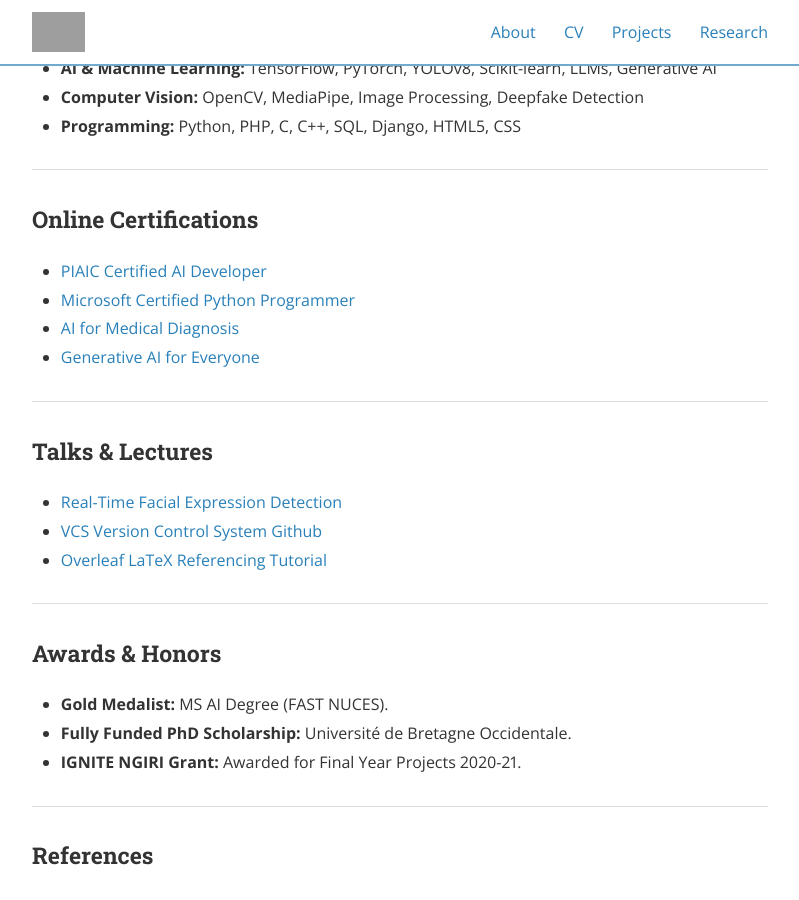
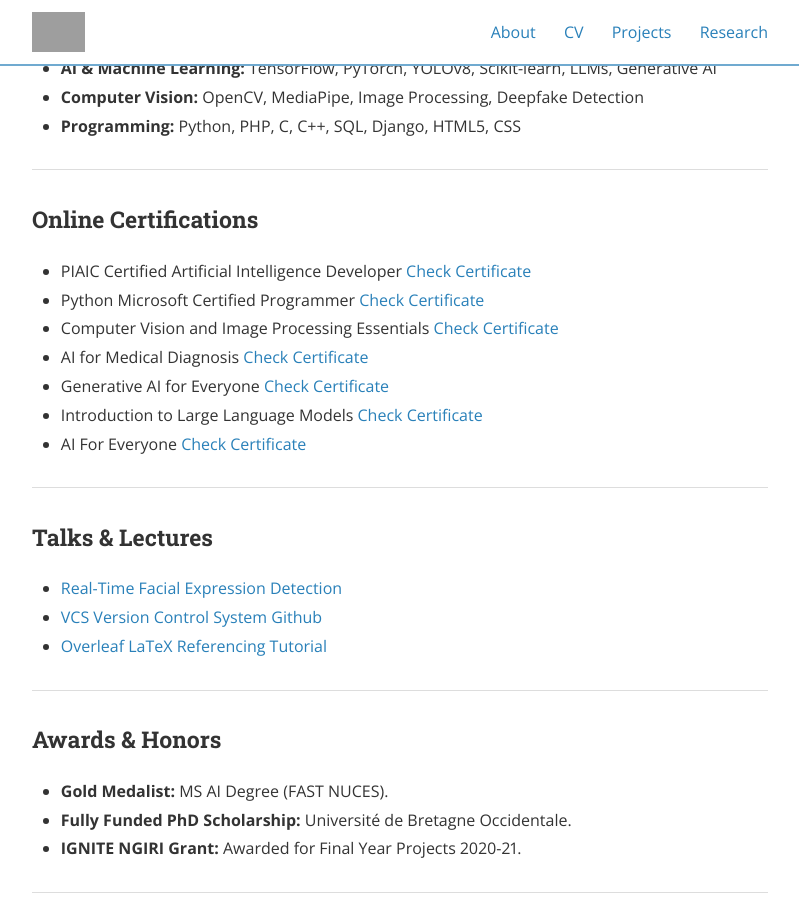
Before and after one commit to Ehsaanali/Ehsaanali.github.io, a Jekyll site: the page built from cv.md, in a window 1280 px wide and 900 px high, scrolled down 2319 px. Shown: the whole window, without its empty margins (240-1039 px from the left). Built offline with Jekyll 4.4.1, drawn with Linux system fonts in a browser that asks for light colours; nearby versions of some CDN libraries; grey boxes are pictures that could not be loaded.

Commit message:
Update cv.md

```diff
--- a/cv.md
+++ b/cv.md
@@ -131,10 +131,54 @@ nav_order: 2
 
 <h3>Online Certifications</h3>
 <ul>
-  <li><a href="https://www.linkedin.com/feed/update/urn:li:activity:7049437498925625344/" target="_blank">PIAIC Certified AI Developer</a></li>
-  <li><a href="https://media.licdn.com/dms/image/C4E2DAQFzi0UFVBwwBA/profile-treasury-image-shrink_800_800/0/1643718692752?e=1704398400&v=beta&t=s2KW-_DUW-7rZw-4iOjjnCx9zQDWX53qLyHgfVPJoUY" target="_blank">Microsoft Certified Python Programmer</a></li>
-  <li><a href="https://coursera.org/share/9c6a63f4ed1046df6c269631e6abff28" target="_blank">AI for Medical Diagnosis</a></li>
-  <li><a href="https://www.coursera.org/account/accomplishments/certificate/TEAROE8E9ZWY/" target="_blank">Generative AI for Everyone</a></li>
+  <li>
+    PIAIC Certified Artificial Intelligence Developer
+    <a href="https://www.linkedin.com/feed/update/urn:li:activity:7049437498925625344/" target="_blank">
+      Check Certificate
+    </a>
+  </li>
+
+  <li>
+    Python Microsoft Certified Programmer
+    <a href="https://media.licdn.com/dms/image/C4E2DAQFzi0UFVBwwBA/profile-treasury-image-shrink_800_800/0/1643718692752?e=1704398400&v=beta&t=s2KW-_DUW-7rZw-4iOjjnCx9zQDWX53qLyHgfVPJoUY" target="_blank">
+      Check Certificate
+    </a>
+  </li>
+
+  <li>
+    Computer Vision and Image Processing Essentials
+    <a href="https://www.credly.com/badges/677682ae-1b24-4d9a-ad53-71d2f2c35368/linked_in_profile" target="_blank">
+      Check Certificate
+    </a>
+  </li>
+
+  <li>
+    AI for Medical Diagnosis
+    <a href="https://coursera.org/share/9c6a63f4ed1046df6c269631e6abff28" target="_blank">
+      Check Certificate
+    </a>
+  </li>
+
+  <li>
+    Generative AI for Everyone
+    <a href="https://www.coursera.org/account/accomplishments/certificate/TEAROE8E9ZWY/" target="_blank">
+      Check Certificate
+    </a>
+  </li>
+
+  <li>
+    Introduction to Large Language Models
+    <a href="https://www.coursera.org/account/accomplishments/verify/BEYXLZZ5Y9H7/" target="_blank">
+      Check Certificate
+    </a>
+  </li>
+
+  <li>
+    AI For Everyone
+    <a href="https://www.linkedin.com/in/ehsaan-ali-nagyal1/details/certifications/1732606014703/single-media-viewer/?profileId=ACoAAFUuKS8BhmwMWiXp9073ODZGa35w9iBopYI/" target="_blank">
+      Check Certificate
+    </a>
+  </li>
 </ul>
 
 <hr>
```
